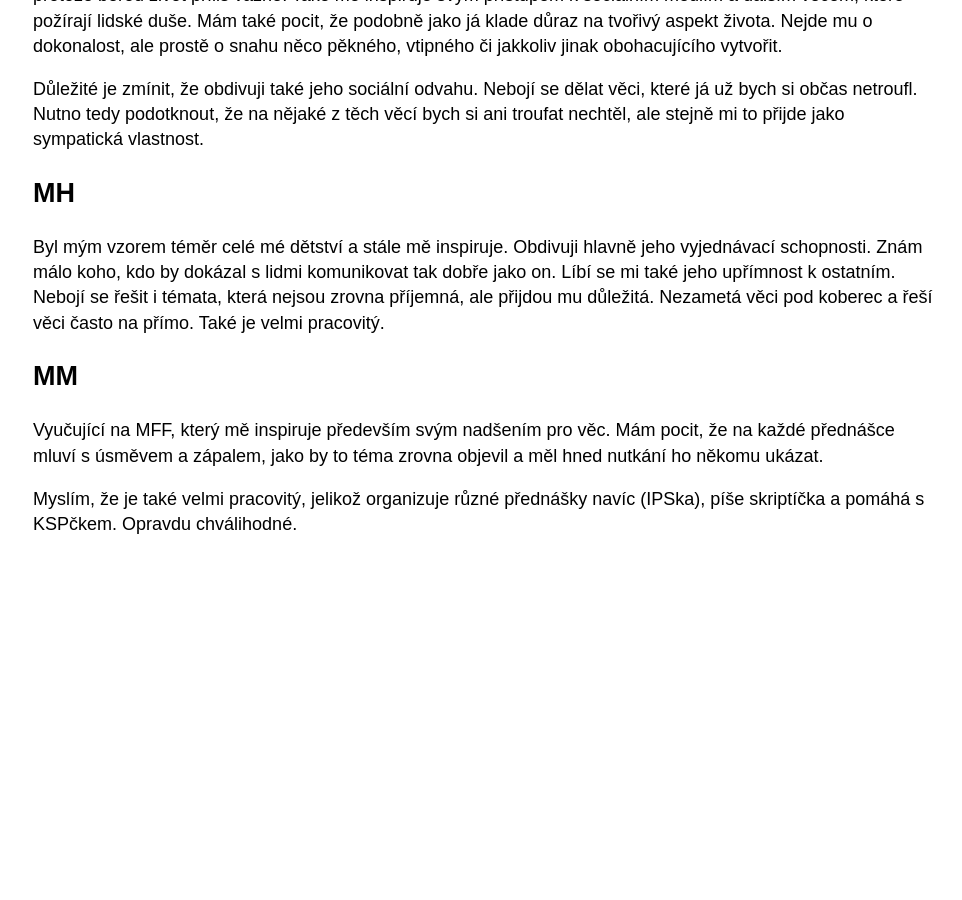
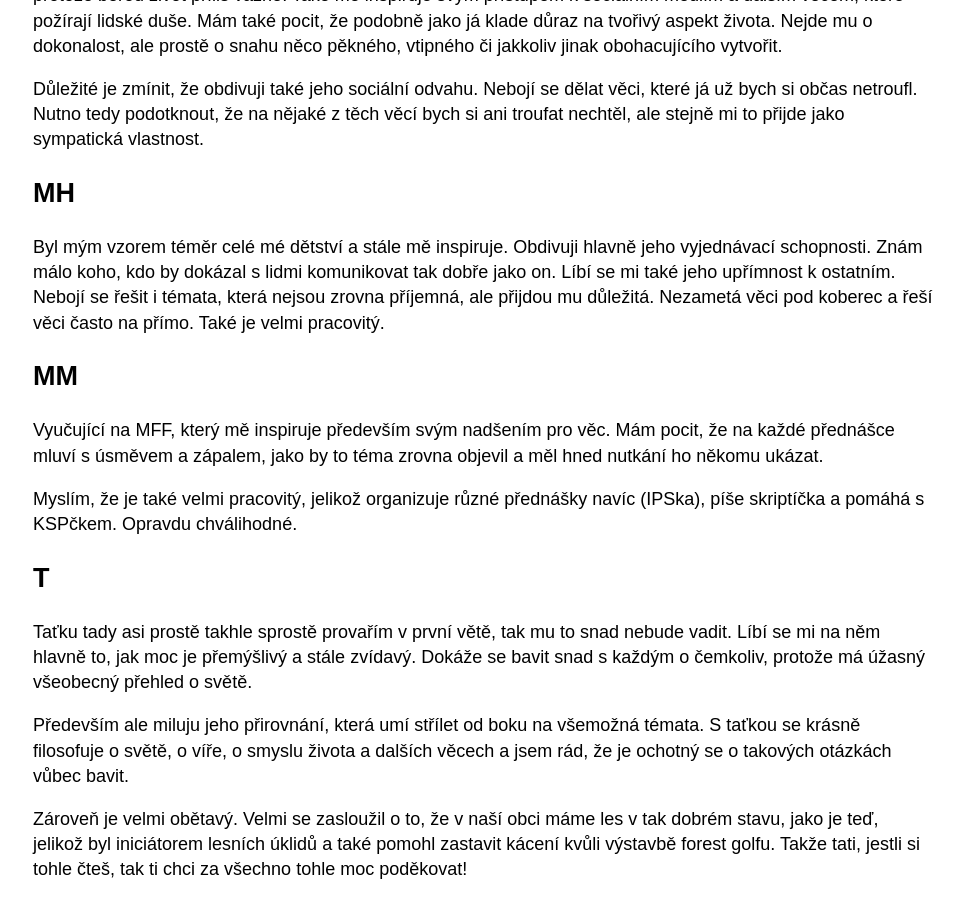
Before and after one commit to hartmaj2/hartmaj2.github.io, a Jekyll site: the page built from sections/appreciations.md, in a window 1280 px wide and 900 px high, scrolled down 2217 px. Shown: the whole window, without its empty margins (157-1119 px from the left). Built offline with Jekyll 4.4.1, drawn with Linux system fonts in a browser that asks for light colours; before the commit the page ends 2772 px from its top, so only the background shows below that.

Commit message:
Add appreciation

```diff
--- a/sections/appreciations.md
+++ b/sections/appreciations.md
@@ -82,3 +82,11 @@ Byl mým vzorem téměr celé mé dětství a stále mě inspiruje. Obdivuji hla
 Vyučující na MFF, který mě inspiruje především svým nadšením pro věc. Mám pocit, že na každé přednášce mluví s úsměvem a zápalem, jako by to téma zrovna objevil a měl hned nutkání ho někomu ukázat.
 
 Myslím, že je také velmi pracovitý, jelikož organizuje různé přednášky navíc (IPSka), píše skriptíčka a pomáhá s KSPčkem. Opravdu chválihodné.
+
+## T
+
+Taťku tady asi prostě takhle sprostě provařím v první větě, tak mu to snad nebude vadit. Líbí se mi na něm hlavně to, jak moc je přemýšlivý a stále zvídavý. Dokáže se bavit snad s každým o čemkoliv, protože má úžasný všeobecný přehled o světě.
+
+Především ale miluju jeho přirovnání, která umí střílet od boku na všemožná témata. S taťkou se krásně filosofuje o světě, o víře, o smyslu života a dalších věcech a jsem rád, že je ochotný se o takových otázkách vůbec bavit.
+
+Zároveň je velmi obětavý. Velmi se zasloužil o to, že v naší obci máme les v tak dobrém stavu, jako je teď, jelikož byl iniciátorem lesních úklidů a také pomohl zastavit kácení kvůli výstavbě forest golfu. Takže tati, jestli si tohle čteš, tak ti chci za všechno tohle moc poděkovat!
```
